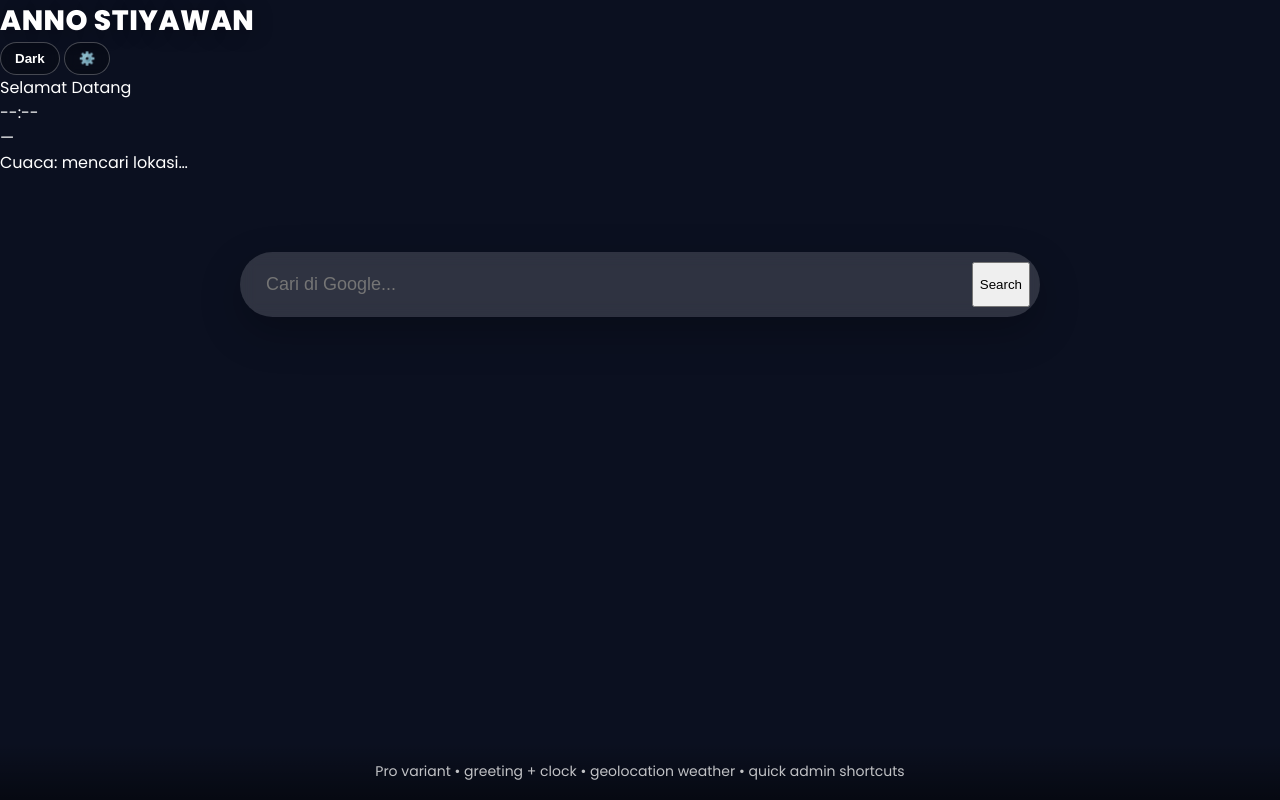
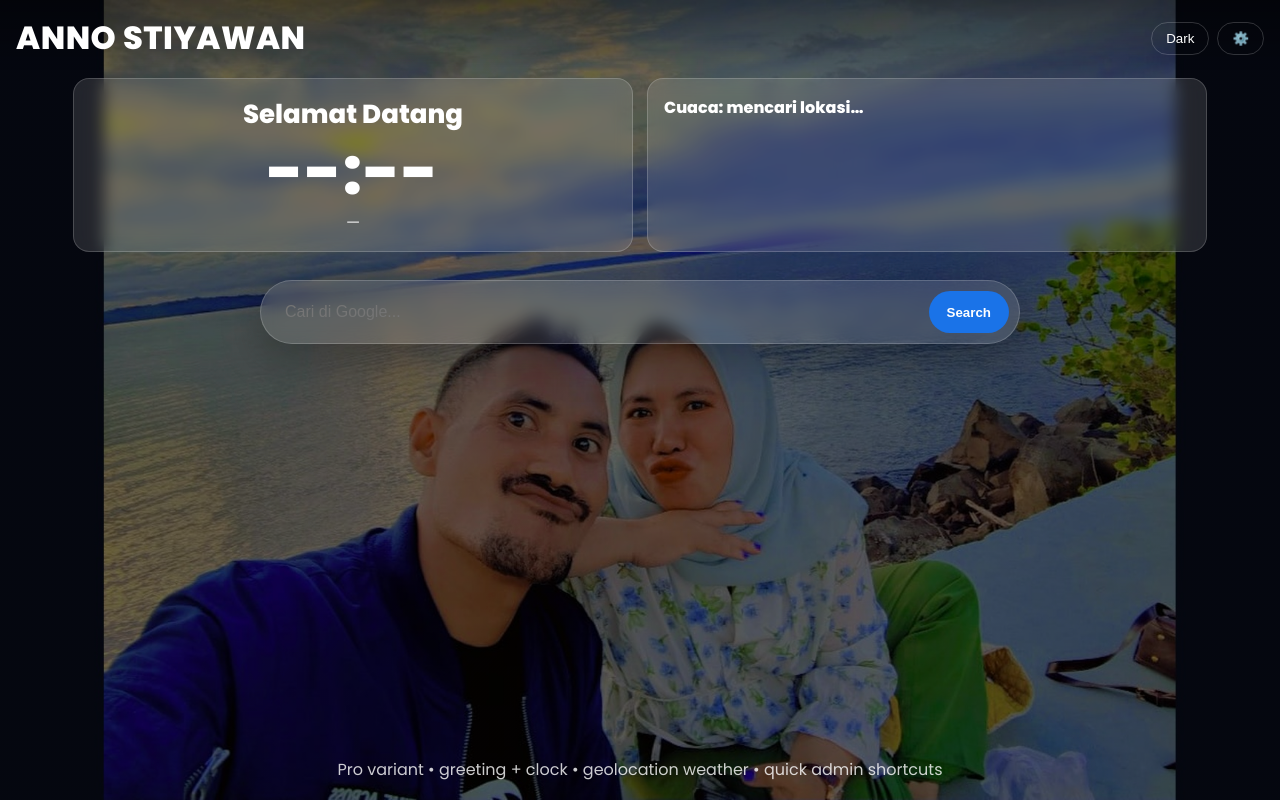
Before and after one commit to Anno-Stiyawan/Ano-Home, a plain HTML site: page index.html in a window 1280 px wide. Drawn offline with Linux system fonts and the light colour scheme.

Commit message:
Refactor CSS variables and styles for consistency

```diff
--- a/style.css
+++ b/style.css
@@ -1,114 +1,60 @@
 :root{
-  --bg-image: url('assets/background.jpg'); /* Ganti jika ingin permanen ke file lain */
-  --overlay: rgba(0,0,0,.45);
-  --text: #ffffff;
-  --muted: rgba(255,255,255,.75);
-  --chip-bg: rgba(255,255,255,.15);
-  --chip-hover: rgba(255,255,255,.25);
+  --text:#fff;
+  --accent:#1a73e8;
+  --card: rgba(255,255,255,.12);
+  --border: rgba(255,255,255,.18);
+  --bgfade-top: rgba(0,0,0,.55);
+  --bgfade-bottom: rgba(0,0,0,.55);
 }
-
 *{box-sizing:border-box}
 html,body{height:100%}
 body{
-  margin:0;
-  font-family:'Poppins',system-ui,-apple-system,Segoe UI,Roboto,Arial,sans-serif;
-  color:var(--text);
-  background: #0b1020;
-  min-height:100vh;
-  display:flex;
-  flex-direction:column;
-  overflow-x:hidden;
+  margin:0;font-family:'Poppins',system-ui,Segoe UI,Roboto,Arial,sans-serif;
+  color:var(--text);background:#0b1020;min-height:100vh;display:flex;flex-direction:column
 }
+.bg{
+  position:fixed;inset:0;
+  background-image:linear-gradient(180deg,var(--bgfade-top),var(--bgfade-bottom)),url('background.jpg');
+  background-size:cover;background-position:center;z-index:-1;filter:saturate(1.1)
+}
+.top{display:flex;justify-content:space-between;align-items:center;padding:14px 16px 8px;background:linear-gradient(to bottom,rgba(0,0,0,.35),rgba(0,0,0,0))}
+.brand{font-weight:800;letter-spacing:.5px;font-size:clamp(20px,2.8vw,32px)}
+.right{display:flex;gap:8px}
+.ghost{border:1px solid var(--border);background:transparent;color:var(--text);border-radius:999px;padding:8px 14px;cursor:pointer}
 
-.backdrop{
-  position:fixed; inset:0;
-  background-image: linear-gradient(180deg, rgba(10,10,20,.6), rgba(10,10,20,.6)), var(--bg-image);
-  background-size:cover; background-position:center; background-repeat:no-repeat;
-  filter: saturate(1.1);
-  z-index:-2;
+.hero{display:flex;gap:14px;flex-wrap:wrap;align-items:stretch;justify-content:center;padding:8px 16px}
+.greeting{flex:1;min-width:260px;max-width:560px;background:var(--card);border:1px solid var(--border);border-radius:16px;padding:16px;text-align:center;backdrop-filter:blur(8px)}
+#hello{font-weight:800;font-size:clamp(18px,2.6vw,26px)}
+#clock{font-weight:800;font-size:clamp(36px,8vw,64px);letter-spacing:1px;line-height:1;margin-top:6px}
+#date{opacity:.85;margin-top:6px}
+
+.weather{flex:1;min-width:260px;max-width:560px;background:var(--card);border:1px solid var(--border);border-radius:16px;padding:16px;backdrop-filter:blur(8px)}
+.w-main{font-weight:700;margin-bottom:6px}
+
+.center{display:flex;flex-direction:column;align-items:center;padding:20px 16px 30px;gap:16px}
+.search{
+  display:flex;gap:8px;width:min(760px,94vw);background:var(--card);
+  border:1px solid var(--border);padding:10px;border-radius:999px;backdrop-filter:blur(8px);
+  box-shadow:0 15px 40px rgba(0,0,0,.25)
 }
+.search input{flex:1;border:none;outline:none;background:transparent;color:#fff;padding:12px 14px;font-size:16px}
+.search button{border:none;border-radius:999px;padding:12px 18px;font-weight:800;background:var(--accent);color:#fff;cursor:pointer}
 
-.topbar{
-  display:flex; align-items:center; justify-content:space-between;
-  padding: 14px clamp(16px, 4vw, 40px);
-  background: linear-gradient(to bottom, rgba(0,0,0,.45), rgba(0,0,0,0));
-  position:sticky; top:0;
-}
+.chips{display:flex;gap:10px;flex-wrap:wrap;justify-content:center}
+.chips a{text-decoration:none;color:#fff;background:var(--accent);padding:10px 14px;border-radius:999px;font-weight:700}
+.chips a.alt{background:var(--card);border:1px solid var(--border)}
 
-.brand{
-  font-weight:800; letter-spacing:.5px; font-size: clamp(18px, 2.2vw, 28px);
-  text-shadow: 0 2px 20px rgba(0,0,0,.35);
-}
+.foot{margin-top:auto;text-align:center;color:rgba(255,255,255,.8);padding:18px}
 
-.actions{display:flex; gap:10px; align-items:center;}
-.file-btn, .ghost{
-  cursor:pointer;
-  border:1px solid rgba(255,255,255,.25);
-  padding:8px 14px; border-radius:999px;
-  background:rgba(0,0,0,.25);
-  color:var(--text);
-  font-weight:600;
-  backdrop-filter: blur(6px);
-}
-.file-btn:hover,.ghost:hover{background:rgba(255,255,255,.12)}
+dialog::backdrop{background:rgba(0,0,0,.5)}
+dialog{border:none;border-radius:16px;padding:0;max-width:520px;width:92vw}
+.settings-form{padding:16px;background:#111827;color:#fff;border:1px solid var(--border);border-radius:16px}
+.settings-form h3{margin:0 0 12px}
+.settings-form label{display:grid;gap:6px;margin-bottom:10px}
+.settings-form input{padding:10px;border-radius:10px;border:1px solid #333;background:#0f172a;color:#fff}
+.settings-form menu{display:flex;justify-content:flex-end;gap:8px;padding:0;margin:10px 0 0}
 
-.center{
-  display:flex;
-  flex-direction:column;
-  align-items:center;
-  text-align:center;
-  padding: clamp(30px, 6vw, 80px) 20px 40px;
-  gap:22px;
-}
-
-.logo{
-  font-size: clamp(40px, 9vw, 88px);
-  margin: 10vh 0 0;
-  line-height:1.1;
-  letter-spacing: -1px;
-  font-weight:800;
-  text-shadow: 0 10px 30px rgba(0,0,0,.55);
-}
-
-.search{
-  display:flex; gap:10px; width:min(800px, 92vw);
-  background: rgba(255,255,255,.15);
-  padding:10px; border-radius:999px;
-  backdrop-filter: blur(8px);
-  box-shadow: 0 15px 40px rgba(0,0,0,.25);
-}
-.search input{
-  flex:1; border:none; outline:none; background: transparent;
-  color:#fff; font-size: clamp(14px, 2.6vw, 18px);
-  padding:12px 16px;
-}
-.search .submit{
-  border:none; border-radius:999px; padding:12px 18px; font-weight:700;
-  background: #4285F4; color:white; cursor:pointer;
-}
-.search .submit:hover{opacity:.9}
-
-.chips{display:flex; gap:10px; flex-wrap:wrap; justify-content:center; margin-top:8px}
-.chips a{
-  text-decoration:none; color:var(--text);
-  background: var(--chip-bg);
-  padding:8px 14px; border-radius:999px; font-weight:600;
-  backdrop-filter: blur(6px);
-  border:1px solid rgba(255,255,255,.2);
-}
-.chips a:hover{background: var(--chip-hover)}
-
-.foot{
-  margin-top:auto;
-  padding: 18px clamp(16px, 4vw, 40px);
-  font-size:14px; color:var(--muted);
-  text-align:center;
-  background: linear-gradient(to top, rgba(0,0,0,.45), rgba(0,0,0,0));
-}
-
-/* Small screens */
-@media (max-width: 480px){
-  .topbar{padding:12px 14px}
-  .search{padding:6px}
-  .search .submit{padding:10px 14px}
-}
+/* Light mode */
+body.light{--text:#111;--card:rgba(0,0,0,.05);--border:rgba(0,0,0,.12);--bgfade-top:rgba(255,255,255,.45);--bgfade-bottom:rgba(255,255,255,.45)}
+body.light .chips a{color:#fff}
+body.light .chips a.alt{color:#111}
```
